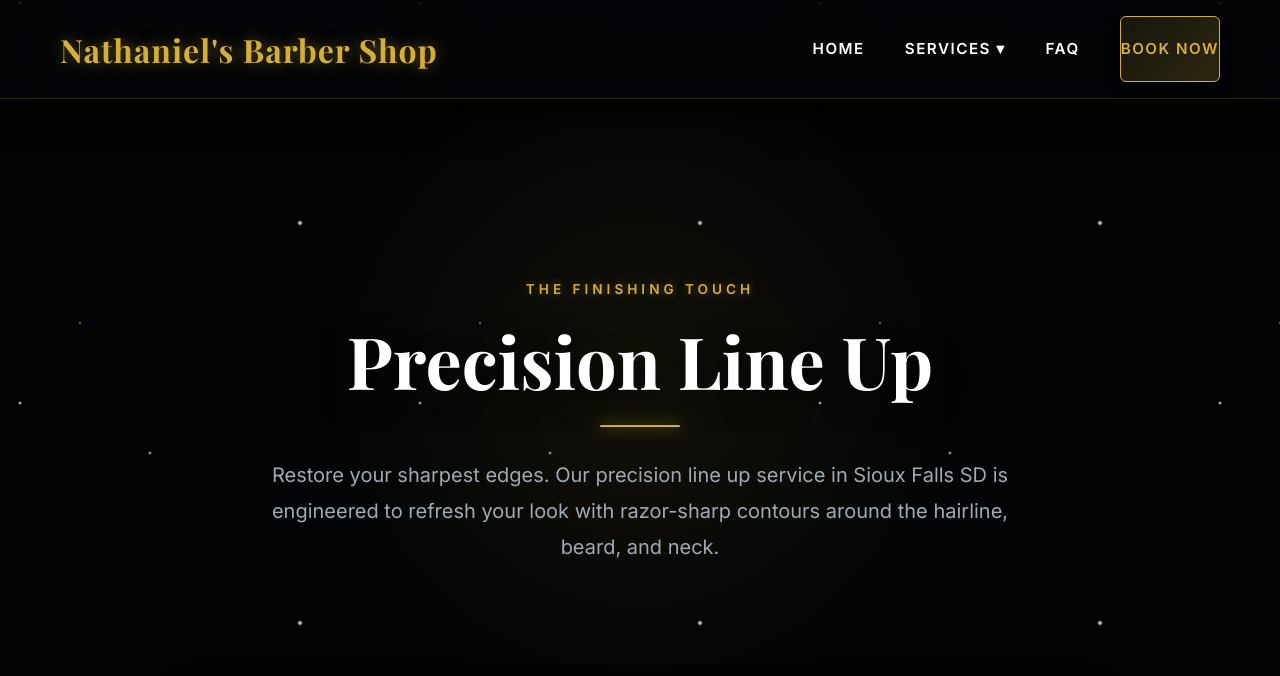
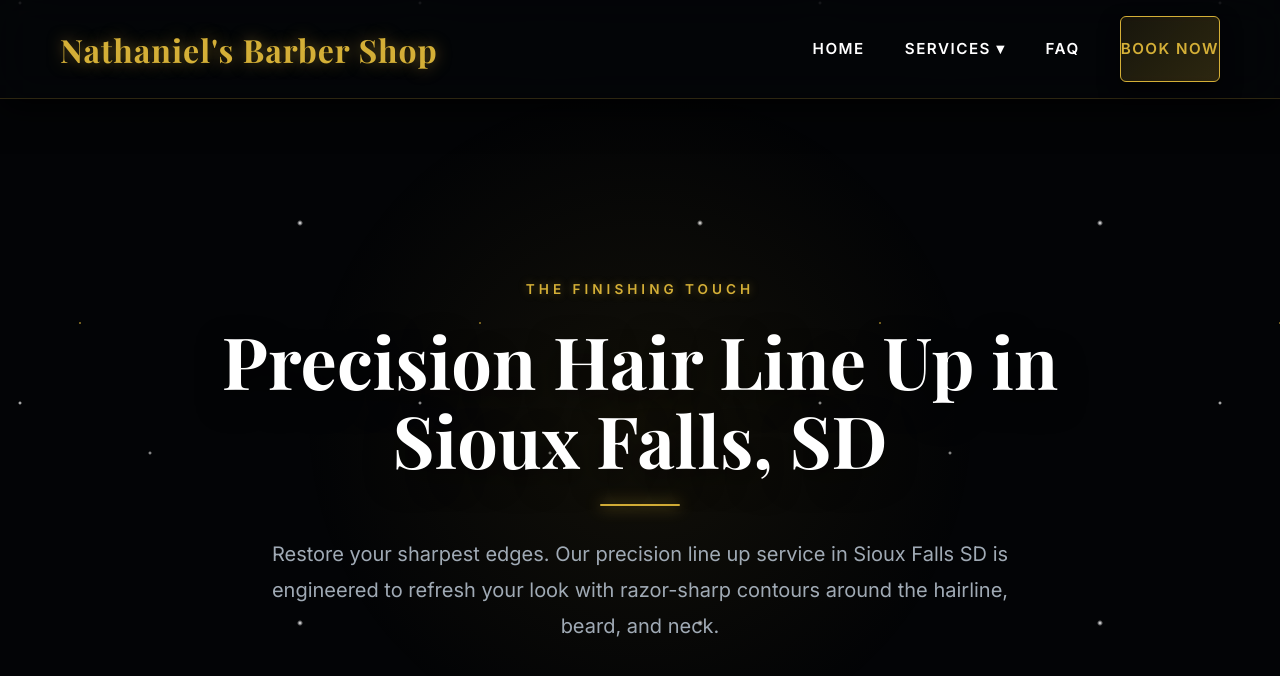
Before and after one commit to YourOnlineSquad/nathaniels-barber-shop, a Jekyll site: the page built from services/line-up.md, in a window 1280 px wide and 900 px high, cut to the strip 0-682 px from the top of the window. Shown: the top 676 px of the strip. Built offline with Jekyll 4.4.1, drawn with Linux system fonts in a browser that asks for light colours; some web fonts are replaced.

Commit message:
Update line-up.md

```diff
--- a/services/line-up.md
+++ b/services/line-up.md
@@ -6,7 +6,7 @@ title: Precision Line Up in Sioux Falls SD | Nathaniel’s Barber Shop
 <header class="hero-cinematic">
   <div class="container" style="max-width: 1000px; padding: 0 20px;">
     <span class="eyebrow-text">The Finishing Touch</span>
-    <h1 class="hero-title" style="font-size: clamp(3rem, 6vw, 4.5rem);">Precision Line Up</h1>
+    <h1 class="hero-title" style="font-size: clamp(3rem, 6vw, 4.5rem);">Precision Hair Line Up in Sioux Falls, SD </h1>
     <div class="accent-line"></div>
     <p class="hero-subtitle" style="font-size: 20px; max-width: 800px; margin: 0 auto;">Restore your sharpest edges. Our precision line up service in Sioux Falls SD is engineered to refresh your look with razor-sharp contours around the hairline, beard, and neck.</p>
   </div>
```
